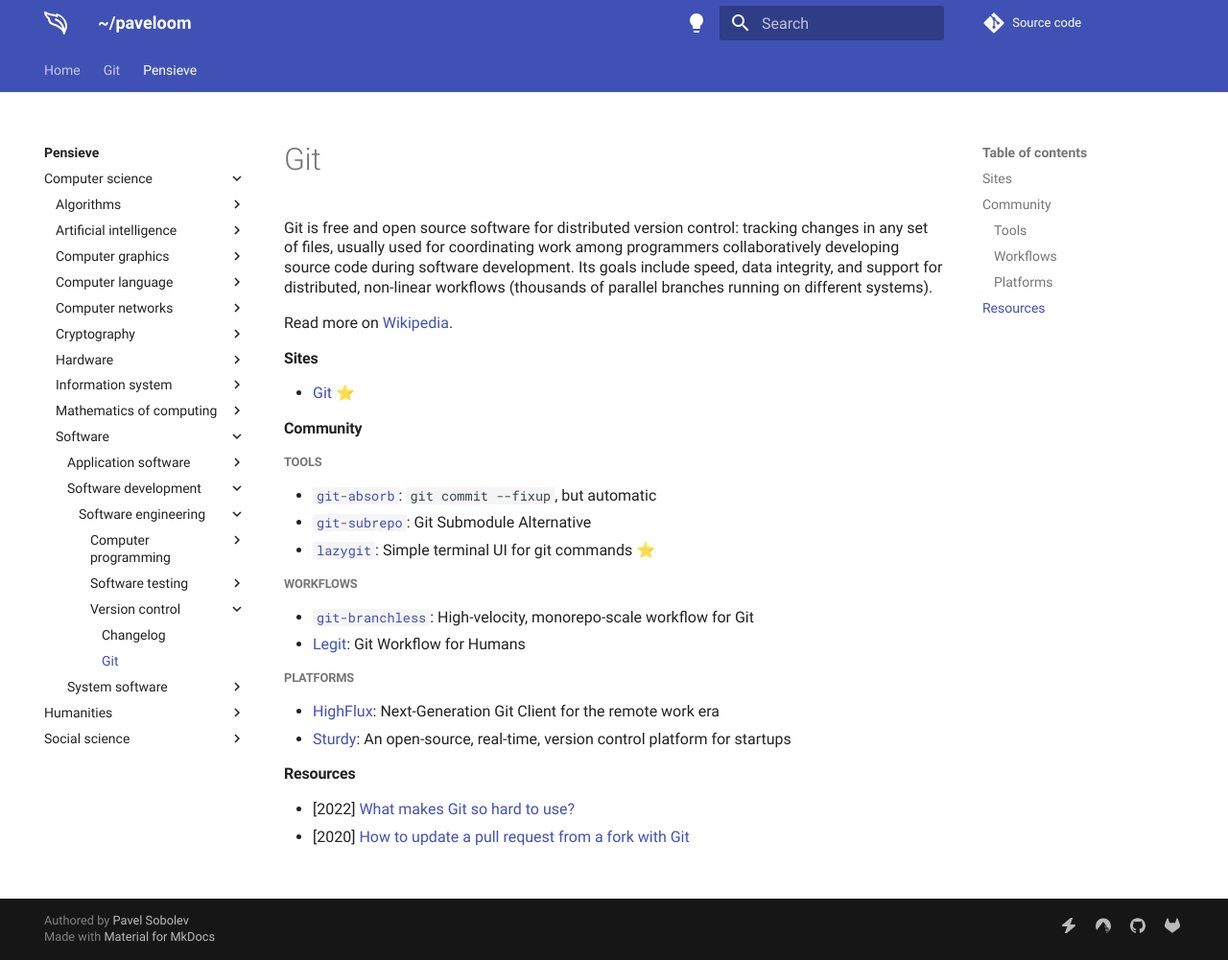
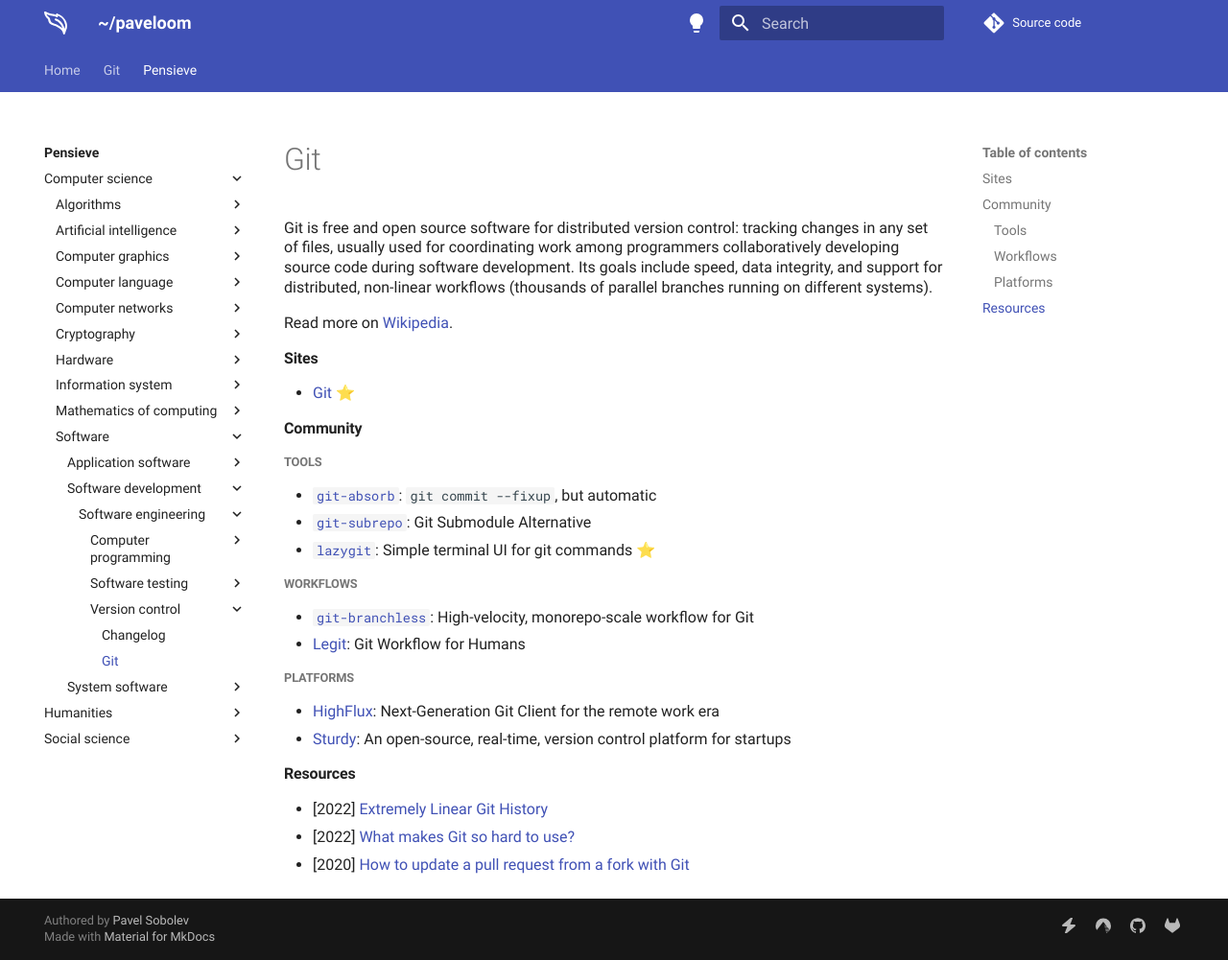
Before and after one commit to paveloom/paveloom.dev, an MkDocs documentation site: the page built from content/pensieve/git.md, in a window 1280 px wide and 1001 px high. Shown: the whole window at 96% size. Built offline with MkDocs 1.6.1 and Material for MkDocs 9.7.7, drawn with Linux system fonts in a browser that asks for light colours; comment, search, counter and statistics services are not loaded.

Commit message:
Pensieve: update the Git page.

```diff
--- a/content/pensieve/git.md
+++ b/content/pensieve/git.md
@@ -23,5 +23,6 @@
 - [Sturdy](https://github.com/sturdy-dev/sturdy): An open-source, real-time, version control platform for startups
 
 #### Resources
+- [2022] [Extremely Linear Git History](https://westling.dev/b/extremely-linear-git)
 - [2022] [What makes Git so hard to use?](https://www.highflux.io/blog/what-makes-git-hard-to-use)
 - [2020] [How to update a pull request from a fork with Git](https://monicalent.com/blog/2020/05/03/update-pull-request-from-fork-git)
```
